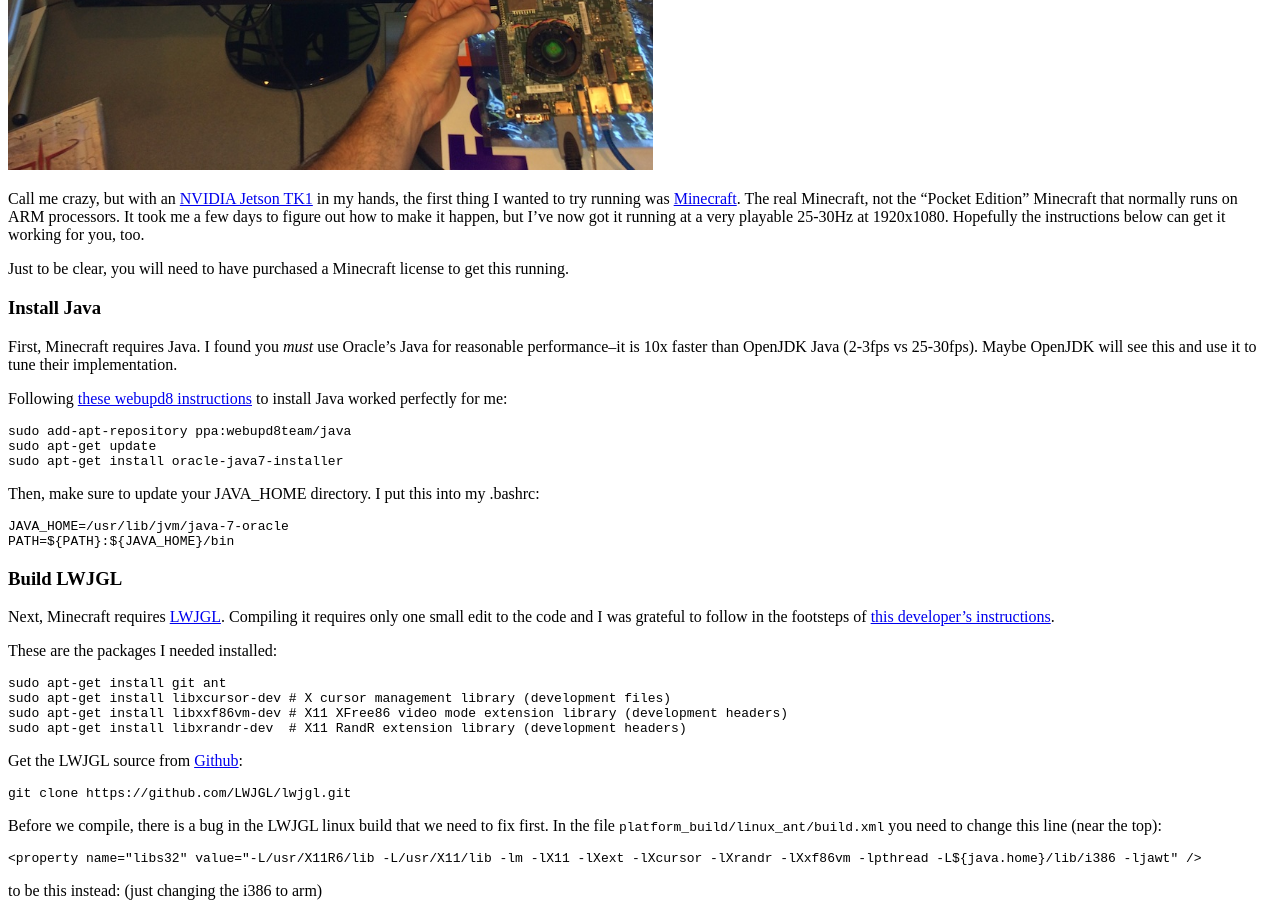
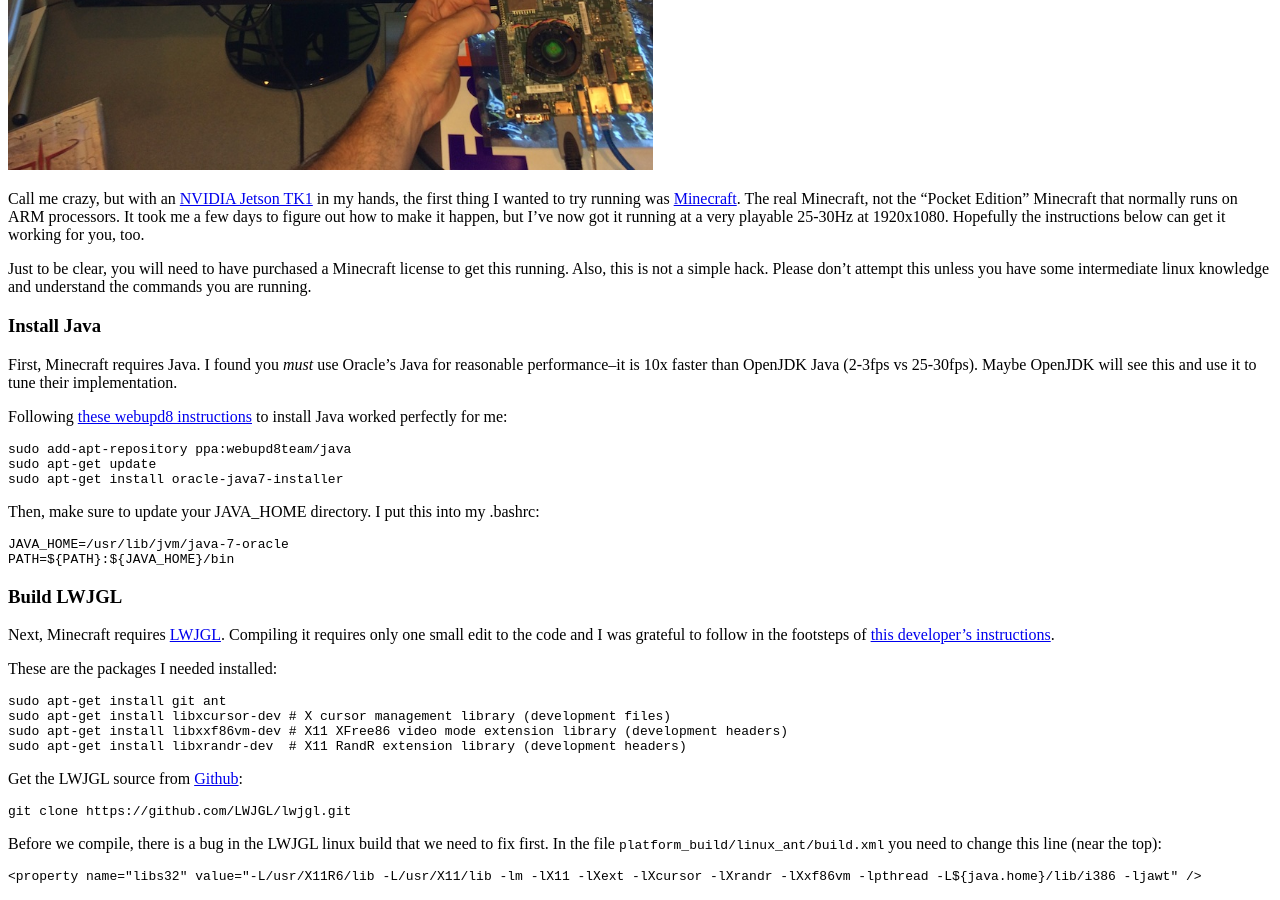
Before and after one commit to rogerallen/rogerallen.github.com, a Jekyll site: the page built from _posts/2014-07-31-minecraft-on-jetson-tk1.md, in a window 1280 px wide and 900 px high, scrolled down 671 px. Built offline with Jekyll 4.4.1, drawn with Linux system fonts in a browser that asks for light colours; nearby versions of some CDN libraries; Markdown is read by kramdown in place of the engine named in the settings.

Commit message:
githubpages update + warning on minecraft hack

```diff
--- a/_config.yml
+++ b/_config.yml
@@ -3,7 +3,7 @@
 permalink: /:categories/:year/:month/:day/:title
 
 exclude: [".rvmrc", ".rbenv-version", "README.md", "Rakefile", "changelog.md"]
-pygments: true
+highlighter: pygments
 
 # Themes are encouraged to use these universal variables
 # so be sure to set them if your theme uses them.
--- a/_posts/2014-07-31-minecraft-on-jetson-tk1.md
+++ b/_posts/2014-07-31-minecraft-on-jetson-tk1.md
@@ -16,7 +16,9 @@ at 1920x1080.  Hopefully the instructions below can get it working for
 you, too.
 
 Just to be clear, you will need to have purchased a Minecraft license
-to get this running.
+to get this running.  Also, this is not a simple hack.  Please don't
+attempt this unless you have some intermediate linux knowledge and
+understand the commands you are running.
 
 ### Install Java
 
```
